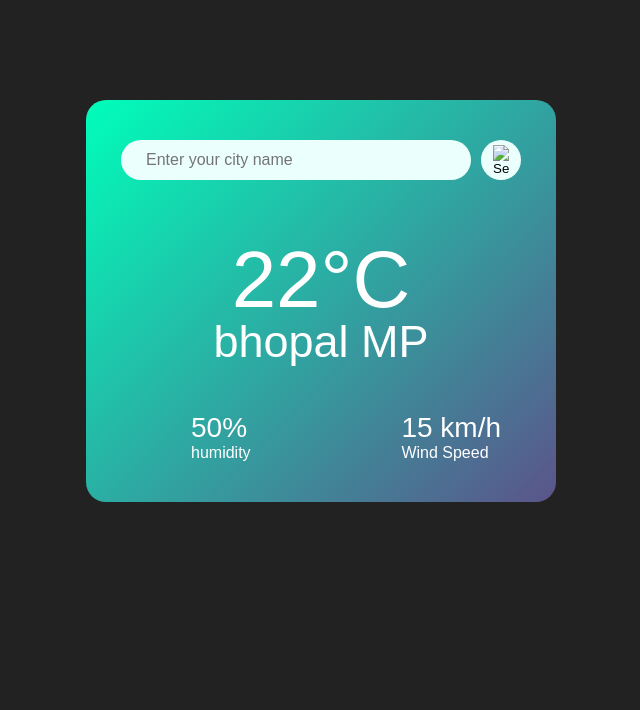
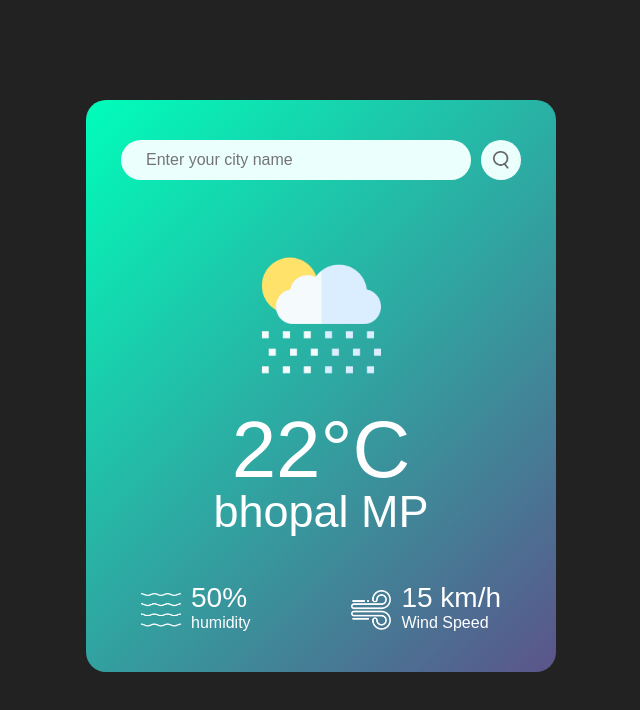
Before and after one commit to sandeep-saw1/Weather-App, a plain HTML site: page index.html in a window 1280 px wide. Shown: the whole page, without its empty margins (319-959 px from the left). Drawn offline with Linux system fonts and the light colour scheme; no server answers.

Commit message:
Update index.html

```diff
--- a/index.html
+++ b/index.html
@@ -14,22 +14,22 @@
           placeholder="Enter your city name"
           spellcheck="false"
         />
-        <button><img src="weatherAppImg/search.png" alt="Search" /></button>
+        <button><img src="search.png" alt="Search" /></button>
       </div>
       <div class="weather">
-        <img src="weatherAppImg/rain.png" alt="" class="weather-icon" />
+        <img src="rain.png" alt="" class="weather-icon" />
         <h1 class="tem">22°C</h1>
         <h2 class="city">bhopal MP</h2>
         <div class="deatils">
           <div class="col">
-            <img src="weatherAppImg/humidity.png" alt="" />
+            <img src="humidity.png" alt="" />
             <div>
               <p class="humidity">50%</p>
               <p>humidity</p>
             </div>
           </div>
           <div class="col">
-            <img src="weatherAppImg/wind.png" alt="" />
+            <img src="wind.png" alt="" />
             <div>
               <p class="wind">15 km/h</p>
               <p>Wind Speed</p>
```
